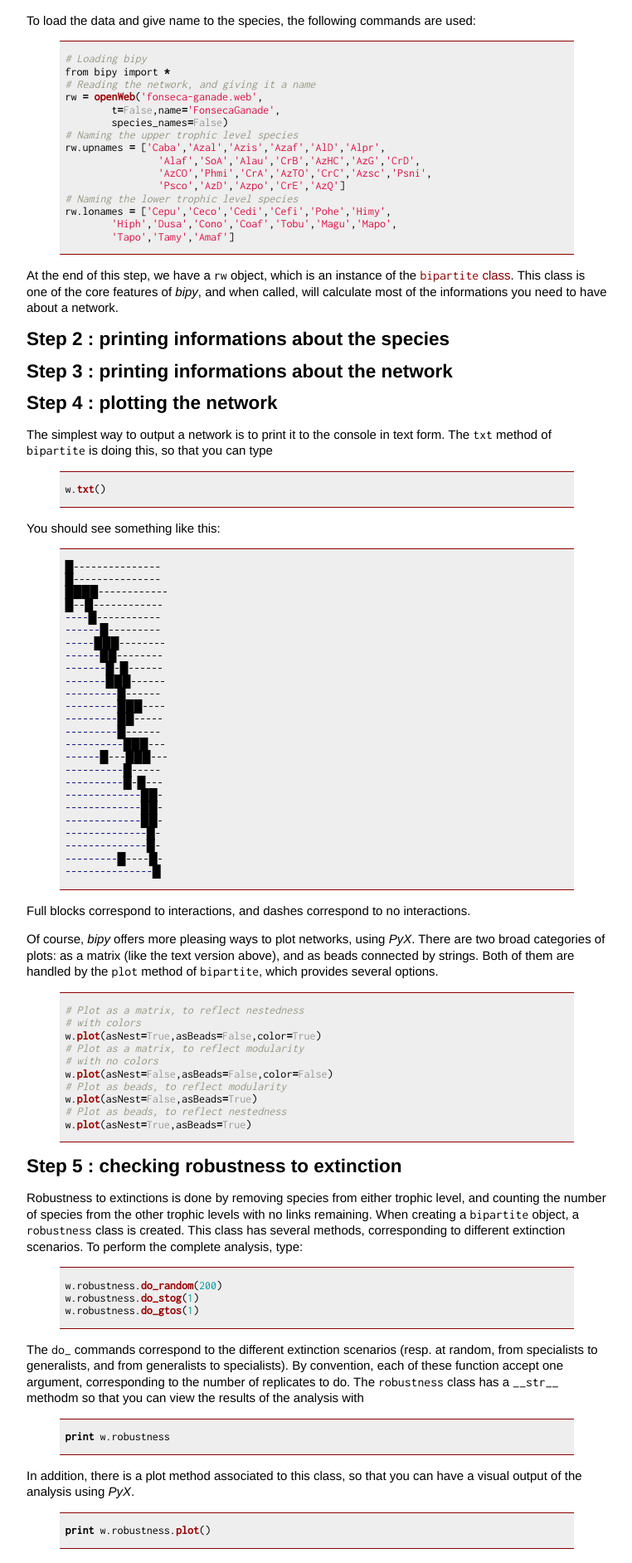
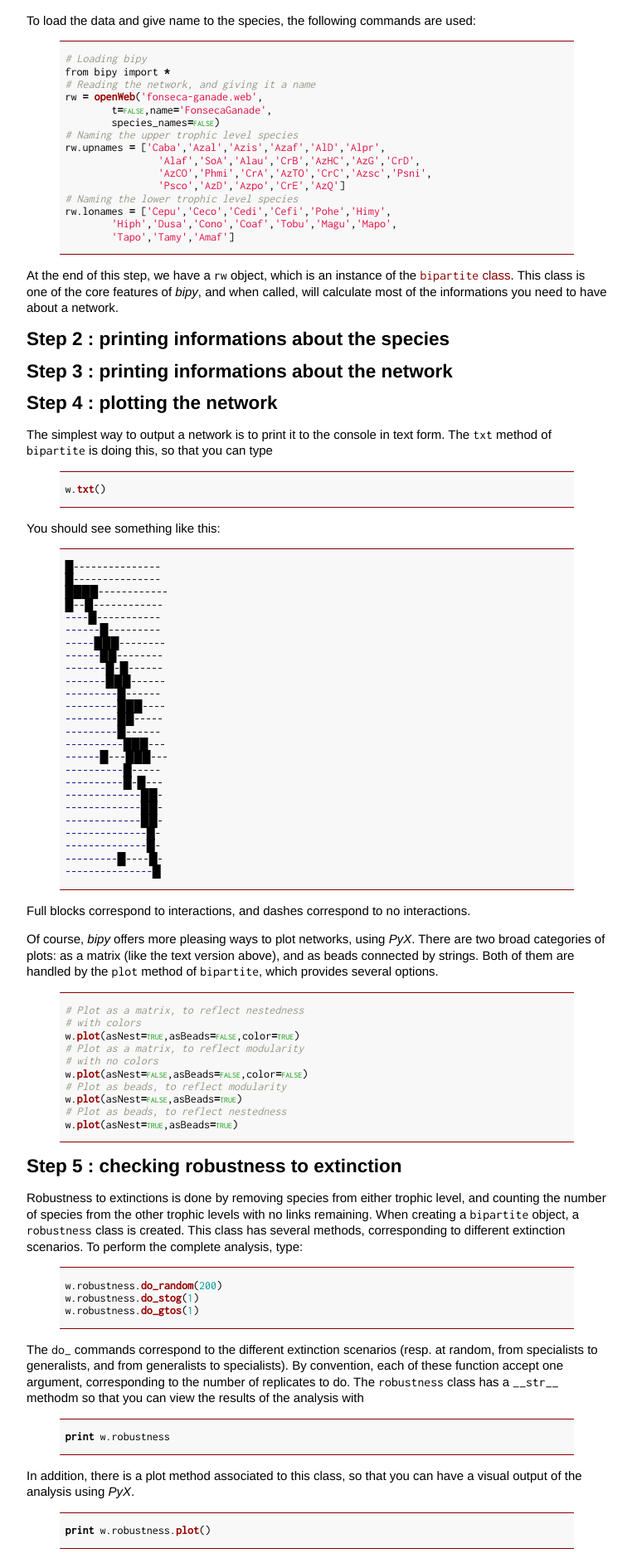
Before and after one commit to tpoisot/bipy, a Jekyll site: the page built from tutorial/index.md, in a window 1280 px wide. Shown: the part 326-2210 px from the top of the page at 83% size, without its empty margins (358-1120 px from the left). Built offline with Jekyll 4.4.1, drawn with Linux system fonts in a browser that asks for light colours.

Commit message:
Pyg booleans

```diff
--- a/css/pygments.css
+++ b/css/pygments.css
@@ -7,7 +7,7 @@
 	padding-right: 0.5em;
 }
 
-.highlight  { background: #eee; }
+.highlight  { background: #f8f8f8; }
 .highlight .c { color: #999988; font-style: italic } /* Comment */
 .highlight .err { color: #a61717; background-color: #e3d2d2 } /* Error */
 .highlight .k { font-weight: bold } /* Keyword */
@@ -62,7 +62,7 @@
 .highlight .sr { color: #009926 } /* Literal.String.Regex */
 .highlight .s1 { color: #d14 } /* Literal.String.Single */
 .highlight .ss { color: #990073 } /* Literal.String.Symbol */
-.highlight .bp { color: #999999 } /* Name.Builtin.Pseudo */
+.highlight .bp { font-variant: small-caps; text-transform: lowercase; color: #0f990c } /* Name.Builtin.Pseudo */
 .highlight .vc { color: #008080 } /* Name.Variable.Class */
 .highlight .vg { color: #008080 } /* Name.Variable.Global */
 .highlight .vi { color: #008080 } /* Name.Variable.Instance */
```
